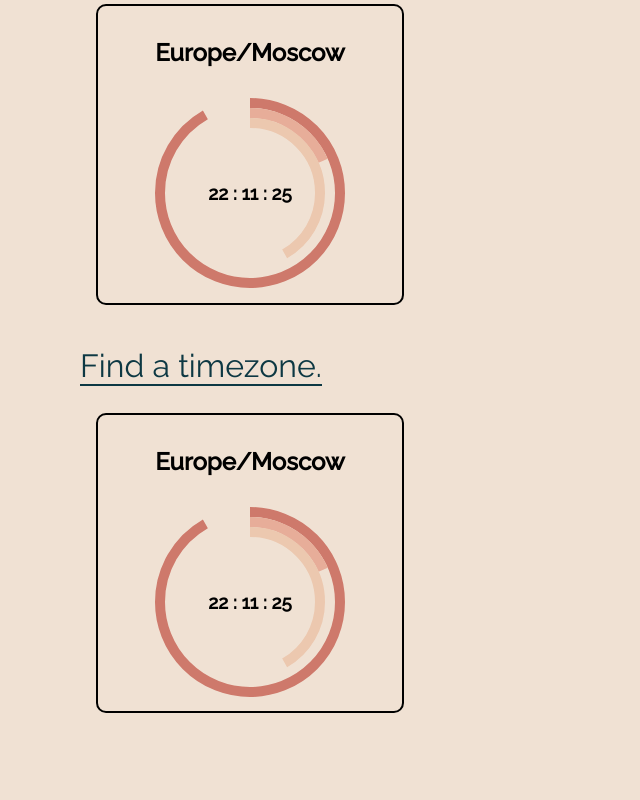
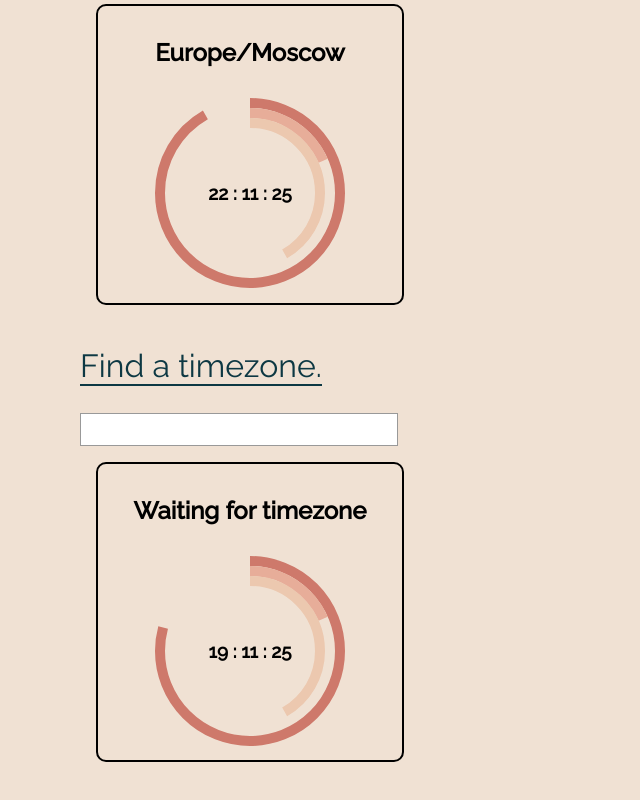
Before and after one commit to conermurphy/SVG-World-Clocks, a React (Create React App) app: page / in a window 1280 px wide. Shown: the part 1981-2781 px from the top of the page, without its empty margins (0-640 px from the left). Built offline with nearby package versions, Linux system fonts and the light colour scheme.

Commit message:
Added Dropdown menu

```diff
--- a/src/components/App.js
+++ b/src/components/App.js
@@ -18,8 +18,6 @@ class App extends React.Component {
       return;
     }
   }
-
-
 
   render() {
     return (
--- a/src/components/Dropdown.js
+++ b/src/components/Dropdown.js
@@ -1,29 +1,147 @@
 import React from 'react';
+import dropdownStyles from "./dropdownStyles.module.css"
 const moment = require('moment-timezone');
 
 class Dropdown extends React.Component  {
 
+    // Definining state
     constructor(props)  {
         super(props)
         this.state = {
             data: moment.tz.names(),
+            activeSuggestion: 0,
+            filteredSuggestions: [],
+            showSuggestions: false,
+            userInput: "",
         }
     }
 
+    // Callback function to pass to App component
     handleChoiceChange = () => {
-        let choiceValue = 'Europe/Moscow'
+        console.log("userInput is =",this.state.userInput);
+
+        let choiceValue;
+
+        if (this.state.data.includes(this.state.userInput))   {
+            choiceValue = this.state.userInput
+        } else  {
+            choiceValue = "Waiting for timezone";
+            console.log("choiceValue is = ", choiceValue)
+        }
         this.props.callback(choiceValue);
-        console.log(choiceValue)
+
     }
 
+    // USING FOLLOWING TUTORIAL FOR THE AUTOCOMPLETE DROPDOWN MENU TO HELP ME LEARN HOW TO MAKE ONE.
+    // https://alligator.io/react/react-autocomplete/
+
+
+    // Event fired when the input value is changed
+    onChange = e => {
+        const userInput = e.currentTarget.value;
+
+         // Filter our suggestions that don't contain the user's input
+        const filteredSuggestions = this.state.data.filter(
+        suggestion =>
+          suggestion.toLowerCase().indexOf(userInput.toLowerCase()) > -1
+      );
+
+        // Update the user input and filtered suggestions, reset the active
+    // suggestion and make sure the suggestions are shown
+        this.setState({
+            activeSuggestion: 0,
+            filteredSuggestions,
+            showSuggestions: true,
+            userInput: e.currentTarget.value
+      });
+    };
+
+    // Event fired when the user clicks on a suggestion
+    onClick = e => {
+    // Update the user input and reset the rest of the state
+        this.setState({
+            activeSuggestion: 0,
+            filteredSuggestions: [],
+            showSuggestions: false,
+            userInput: e.currentTarget.innerText,
+        });
+    };
+
+    // Event fired when the user presses a key down
+    onKeyDown = e => {
+        const { activeSuggestion, filteredSuggestions } = this.state;
+
+        // User pressed the enter key, update the input and close the
+        // suggestions
+        if (e.keyCode === 13) {
+        this.setState({
+            activeSuggestion: 0,
+            showSuggestions: false,
+            userInput: filteredSuggestions[activeSuggestion]
+        });
+        }
+        // User pressed the up arrow, decrement the index
+        else if (e.keyCode === 38) {
+        if (activeSuggestion === 0) {
+            return;
+        }
+
+        this.setState({ activeSuggestion: activeSuggestion - 1 });
+        }
+        // User pressed the down arrow, increment the index
+        else if (e.keyCode === 40) {
+        if (activeSuggestion - 1 === filteredSuggestions.length) {
+            return;
+        }
+
+        this.setState({ activeSuggestion: activeSuggestion + 1 });
+        }
+    };
 
     render()    {
         this.handleChoiceChange()
-        console.log(moment.tz.names())
+        console.log(this.state.data)
+        const {onChange, onClick, onKeyDown, state: {activeSuggestion, filteredSuggestions, showSuggestions, userInput}} = this;
+
+        let suggestionsListComponent;
+
+        if (showSuggestions && userInput) {
+            if (filteredSuggestions.length) {
+              suggestionsListComponent = (
+                <ul className={dropdownStyles.suggestions}>
+                  {filteredSuggestions.map((suggestion, index) => {
+                    let className;
+
+                    // Flag the active suggestion with a class
+                    if (index === activeSuggestion) {
+                      className = "suggestionActive";
+                    }
+
+                    return (
+                      <li
+                        className={className}
+                        key={suggestion}
+                        onClick={onClick}
+                      >
+                        {suggestion}
+                      </li>
+                    );
+                  })}
+                </ul>
+              );
+            } else {
+              suggestionsListComponent = (
+                <div className={dropdownStyles.noSuggestions}>
+                  <em>No suggestions, you're on your own!</em>
+                </div>
+              );
+            }
+          }
 
     return (
         <>
-
+            <input className={dropdownStyles.input} type="text" onChange={onChange} onKeyDown={onKeyDown} value={userInput}/>
+            {suggestionsListComponent}
         </>
     )
 
--- a/src/components/dropdownStyles.module.css
+++ b/src/components/dropdownStyles.module.css
@@ -0,0 +1,36 @@
+input {
+    border: 1px solid #999;
+    padding: 0.5rem;
+    width: 300px;
+  }
+
+.noSuggestions {
+    color: #999;
+    padding: 0.5rem;
+}
+
+.suggestions {
+    border: 1px solid #999;
+    border-top-width: 0;
+    list-style: none;
+    margin-top: 0;
+    max-height: 143px;
+    overflow-y: auto;
+    padding-left: 0;
+    width: calc(300px + 1rem);
+}
+
+.suggestions li {
+    padding: 0.5rem;
+}
+
+.suggestionActive, .suggestions li:hover {
+    background-color: #333333;
+    color: #fae042;
+    cursor: pointer;
+    font-weight: 700;
+}
+
+.suggestions li:not(:last-of-type) {
+    border-bottom: 1px solid #999;
+}
```
